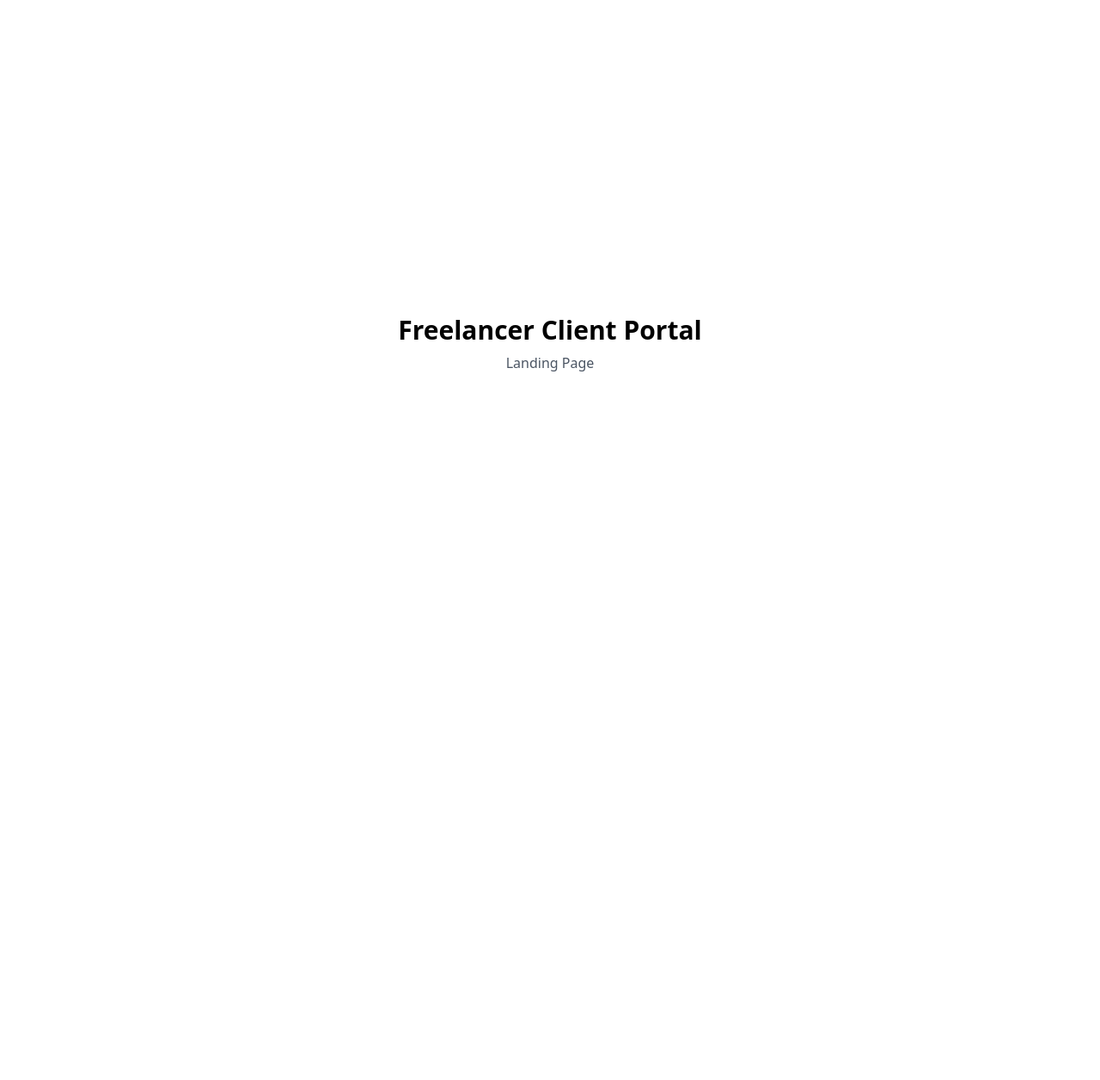
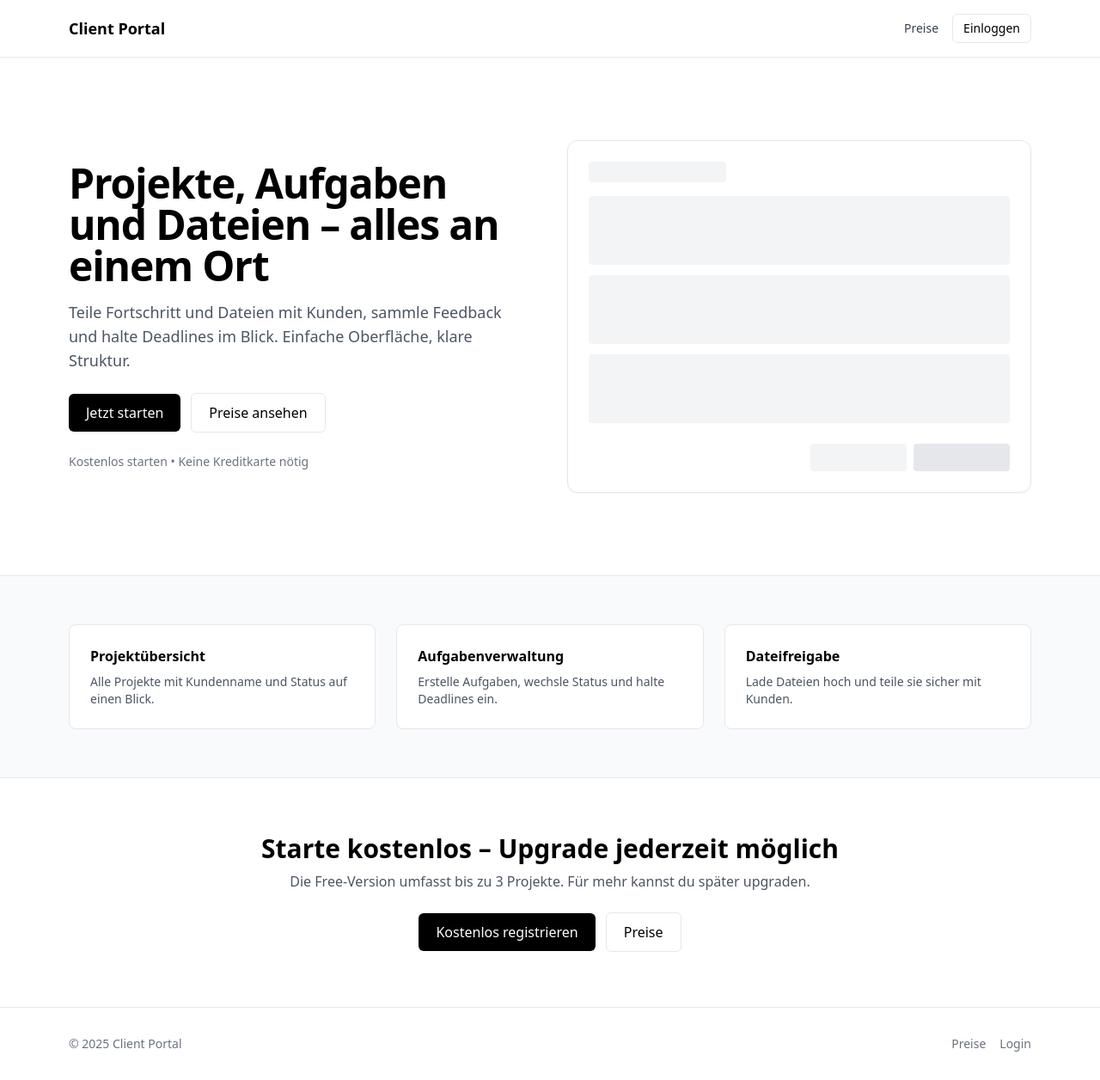
Before and after one commit to Juqutsu/ClientOS, a Next.js app: page / in a window 1280 px wide. Shown: the whole page at 86% size. Before the commit the page ends 800 px from the top, so only its background shows below. Built offline with nearby package versions, Linux system fonts and the light colour scheme; no server answers.

Commit message:
Refactor: Improve landing page and update dependencies
This commit enhances the landing page with a new design and navigation. It also updates project dependencies and removes unnecessary peer flags.

Co-authored-by: qwxzard <qwxzard@hotmail.com>

```diff
--- a/app/page.tsx
+++ b/app/page.tsx
@@ -1,10 +1,117 @@
-export default function HomePage() {
+import Link from 'next/link';
+import { getSupabaseServer } from '@/lib/supabase/server';
+
+export default async function HomePage() {
+  const supabase = getSupabaseServer();
+  const {
+    data: { user },
+  } = await supabase.auth.getUser();
+
   return (
-    <main className="min-h-screen flex items-center justify-center">
-      <div className="text-center">
-        <h1 className="text-3xl font-bold">Freelancer Client Portal</h1>
-        <p className="text-gray-600 mt-2">Landing Page</p>
-      </div>
+    <main className="min-h-screen bg-white">
+      {/* Header */}
+      <header className="border-b">
+        <div className="mx-auto max-w-6xl px-4 py-4 flex items-center justify-between">
+          <Link href="/" className="font-semibold text-lg">Client Portal</Link>
+          <nav className="flex items-center gap-4">
+            <Link href="/pricing" className="text-sm text-gray-700 hover:text-black">Preise</Link>
+            {user ? (
+              <Link href="/dashboard" className="rounded-md bg-black px-3 py-1.5 text-sm text-white hover:bg-gray-900">
+                Zum Dashboard
+              </Link>
+            ) : (
+              <Link href="/auth/login" className="rounded-md border px-3 py-1.5 text-sm hover:bg-gray-50">
+                Einloggen
+              </Link>
+            )}
+          </nav>
+        </div>
+      </header>
+
+      {/* Hero */}
+      <section className="mx-auto max-w-6xl px-4 py-16 md:py-24 grid md:grid-cols-2 gap-10 items-center">
+        <div>
+          <h1 className="text-4xl md:text-5xl font-bold tracking-tight">
+            Projekte, Aufgaben und Dateien – alles an einem Ort
+          </h1>
+          <p className="mt-4 text-lg text-gray-600">
+            Teile Fortschritt und Dateien mit Kunden, sammle Feedback und halte Deadlines im Blick. Einfache Oberfläche, klare Struktur.
+          </p>
+          <div className="mt-6 flex flex-wrap items-center gap-3">
+            {user ? (
+              <Link href="/dashboard" className="rounded-md bg-black text-white px-5 py-2.5 hover:bg-gray-900">
+                Zum Dashboard
+              </Link>
+            ) : (
+              <Link href="/auth/login" className="rounded-md bg-black text-white px-5 py-2.5 hover:bg-gray-900">
+                Jetzt starten
+              </Link>
+            )}
+            <Link href="/pricing" className="rounded-md border px-5 py-2.5 hover:bg-gray-50">
+              Preise ansehen
+            </Link>
+          </div>
+          <div className="mt-6 text-sm text-gray-500">Kostenlos starten • Keine Kreditkarte nötig</div>
+        </div>
+        <div className="border rounded-xl p-4 md:p-6 shadow-sm bg-white">
+          <div className="h-6 w-40 rounded bg-gray-100" />
+          <div className="mt-4 grid gap-3">
+            <div className="h-20 rounded bg-gray-100" />
+            <div className="h-20 rounded bg-gray-100" />
+            <div className="h-20 rounded bg-gray-100" />
+          </div>
+          <div className="mt-6 flex items-center justify-end gap-2">
+            <div className="h-8 w-28 rounded bg-gray-100" />
+            <div className="h-8 w-28 rounded bg-gray-200" />
+          </div>
+        </div>
+      </section>
+
+      {/* Features */}
+      <section className="bg-gray-50 border-y">
+        <div className="mx-auto max-w-6xl px-4 py-14 grid md:grid-cols-3 gap-6">
+          <div className="rounded-lg bg-white p-6 border">
+            <h3 className="font-semibold">Projektübersicht</h3>
+            <p className="mt-2 text-sm text-gray-600">Alle Projekte mit Kundenname und Status auf einen Blick.</p>
+          </div>
+          <div className="rounded-lg bg-white p-6 border">
+            <h3 className="font-semibold">Aufgabenverwaltung</h3>
+            <p className="mt-2 text-sm text-gray-600">Erstelle Aufgaben, wechsle Status und halte Deadlines ein.</p>
+          </div>
+          <div className="rounded-lg bg-white p-6 border">
+            <h3 className="font-semibold">Dateifreigabe</h3>
+            <p className="mt-2 text-sm text-gray-600">Lade Dateien hoch und teile sie sicher mit Kunden.</p>
+          </div>
+        </div>
+      </section>
+
+      {/* CTA */}
+      <section className="mx-auto max-w-6xl px-4 py-16 text-center">
+        <h2 className="text-2xl md:text-3xl font-semibold">Starte kostenlos – Upgrade jederzeit möglich</h2>
+        <p className="mt-2 text-gray-600">Die Free-Version umfasst bis zu 3 Projekte. Für mehr kannst du später upgraden.</p>
+        <div className="mt-6 flex items-center justify-center gap-3">
+          {user ? (
+            <Link href="/dashboard" className="rounded-md bg-black text-white px-5 py-2.5 hover:bg-gray-900">
+              Zum Dashboard
+            </Link>
+          ) : (
+            <Link href="/auth/login" className="rounded-md bg-black text-white px-5 py-2.5 hover:bg-gray-900">
+              Kostenlos registrieren
+            </Link>
+          )}
+          <Link href="/pricing" className="rounded-md border px-5 py-2.5 hover:bg-gray-50">Preise</Link>
+        </div>
+      </section>
+
+      <footer className="border-t">
+        <div className="mx-auto max-w-6xl px-4 py-8 text-sm text-gray-500 flex items-center justify-between">
+          <span>© {new Date().getFullYear()} Client Portal</span>
+          <div className="flex items-center gap-4">
+            <Link href="/pricing" className="hover:text-gray-700">Preise</Link>
+            <Link href="/auth/login" className="hover:text-gray-700">Login</Link>
+          </div>
+        </div>
+      </footer>
     </main>
   );
 }
--- a/components/ProjectCard.tsx
+++ b/components/ProjectCard.tsx
@@ -1,3 +1,5 @@
+import Link from 'next/link';
+
 type Props = {
   name: string;
   clientName?: string | null;
@@ -17,9 +19,9 @@ export default function ProjectCard({ name, clientName, description, href }: Pro
   );
   if (href) {
     return (
-      <a href={href} className="block">
+      <Link href={href} className="block">
         {content}
-      </a>
+      </Link>
     );
   }
   return content;
--- a/components/TaskList.tsx
+++ b/components/TaskList.tsx
@@ -1,4 +1,4 @@
-type Task = { id: string; title: string; status: 'todo' | 'doing' | 'done' };
+type Task = { id: string; title: string; status: 'todo' | 'in_progress' | 'done' };
 
 type Props = {
   tasks: Task[];
```
Also changed, not shown: 1 other file (tests, documents, lock files or other folders).
